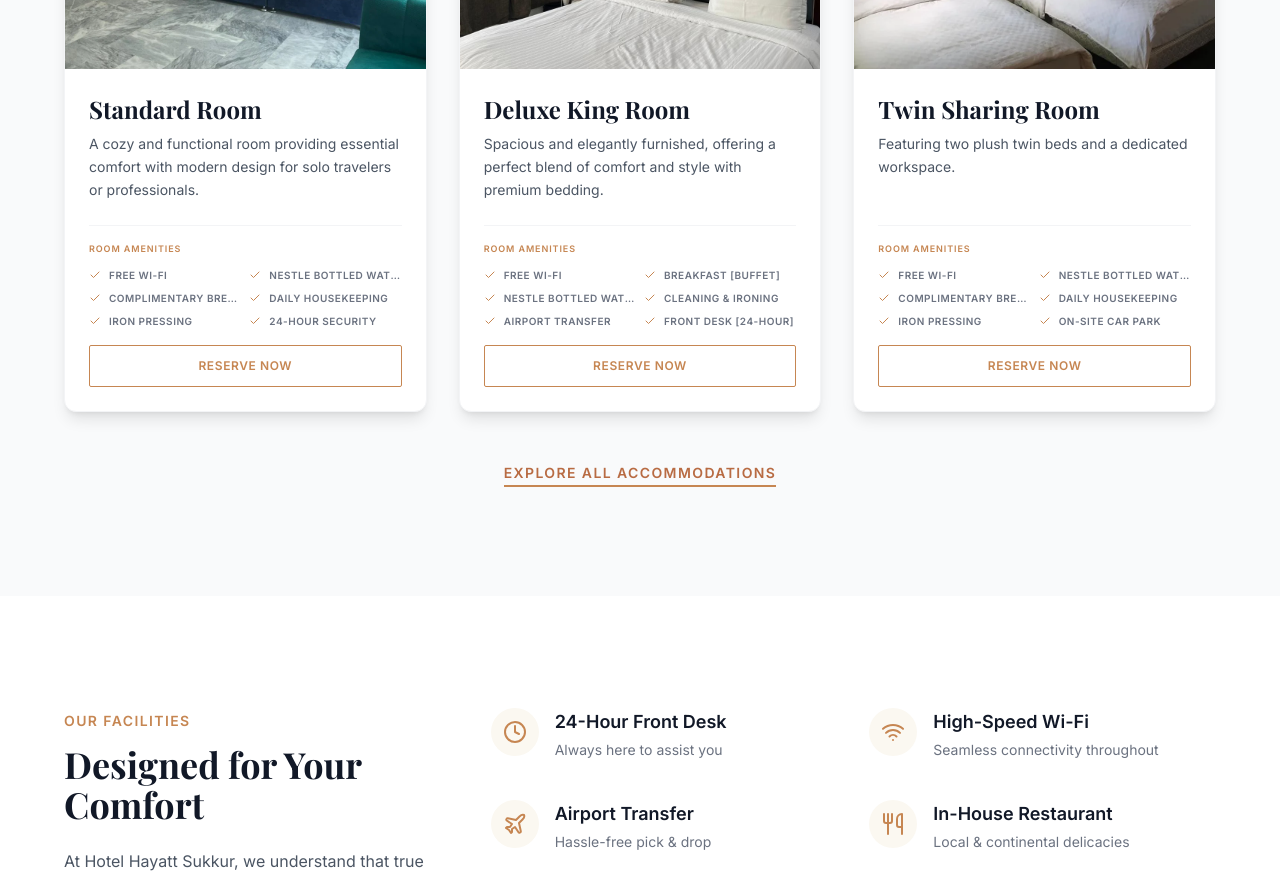
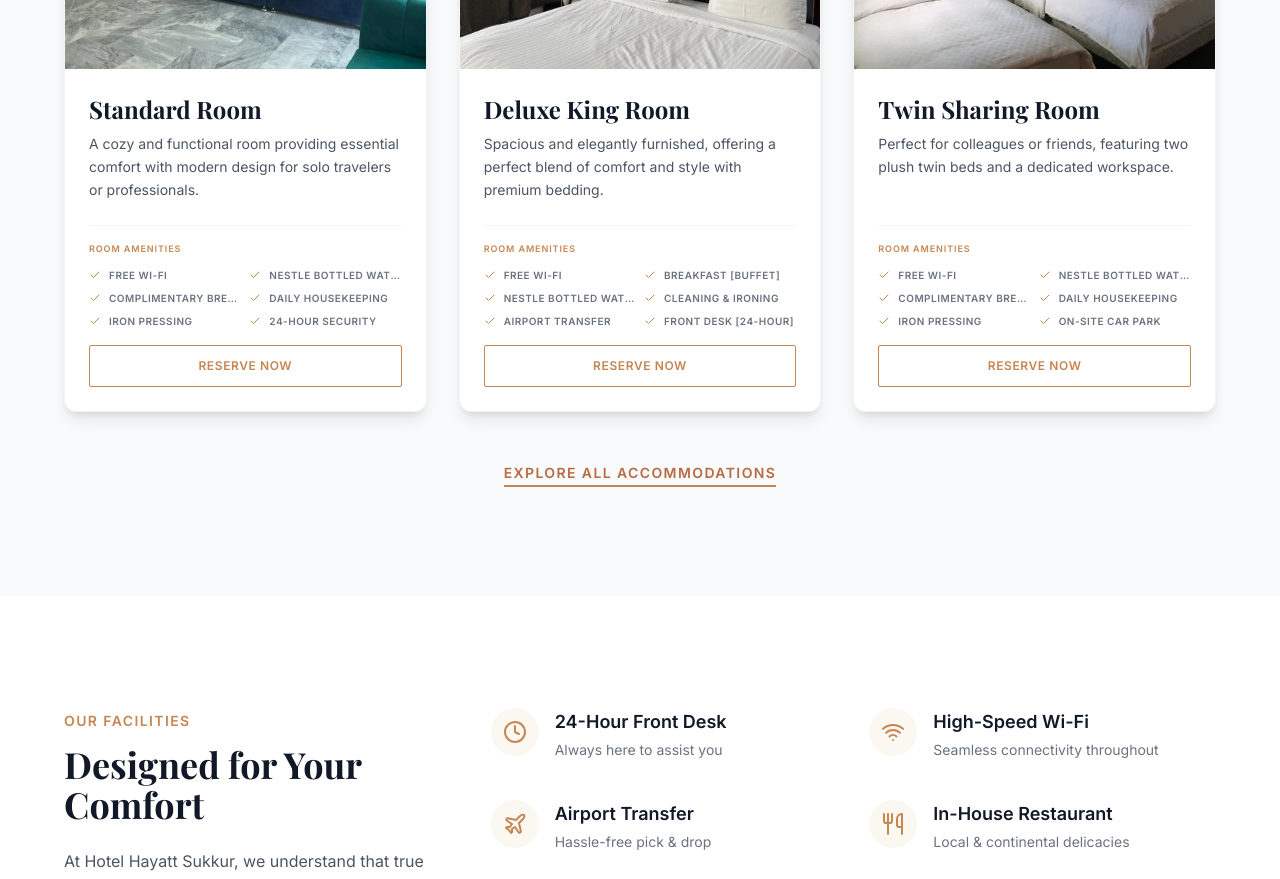
Before and after one commit to mehdihassan301/hayathotelsuk, a React (Vite) app: page / in a window 1280 px wide. Shown: the part 2000-2879 px from the top of the page. Built offline with nearby package versions, Linux system fonts and the light colour scheme; a web font is replaced by a local one.

Commit message:
Enhance Twin Sharing Room description
Updated the description of the Twin Sharing Room to highlight its suitability for colleagues or friends.

```diff
--- a/components/Rooms.tsx
+++ b/components/Rooms.tsx
@@ -1,7 +1,9 @@
+
 import React from 'react';
 import Section from './Section';
 import { Room } from '../types';
 import { Check } from 'lucide-react';
+// Fixed: Explicitly import Link from react-router-dom
 import { Link } from 'react-router-dom';
 
 const rooms: Room[] = [
@@ -38,7 +40,7 @@ const rooms: Room[] = [
   {
     id: 'twin',
     name: 'Twin Sharing Room',
-    description: 'Featuring two plush twin beds and a dedicated workspace.',
+    description: 'Perfect for colleagues or friends, featuring two plush twin beds and a dedicated workspace.',
     price: 11000,
     amenities: [
       'Free Wi-Fi',
```
